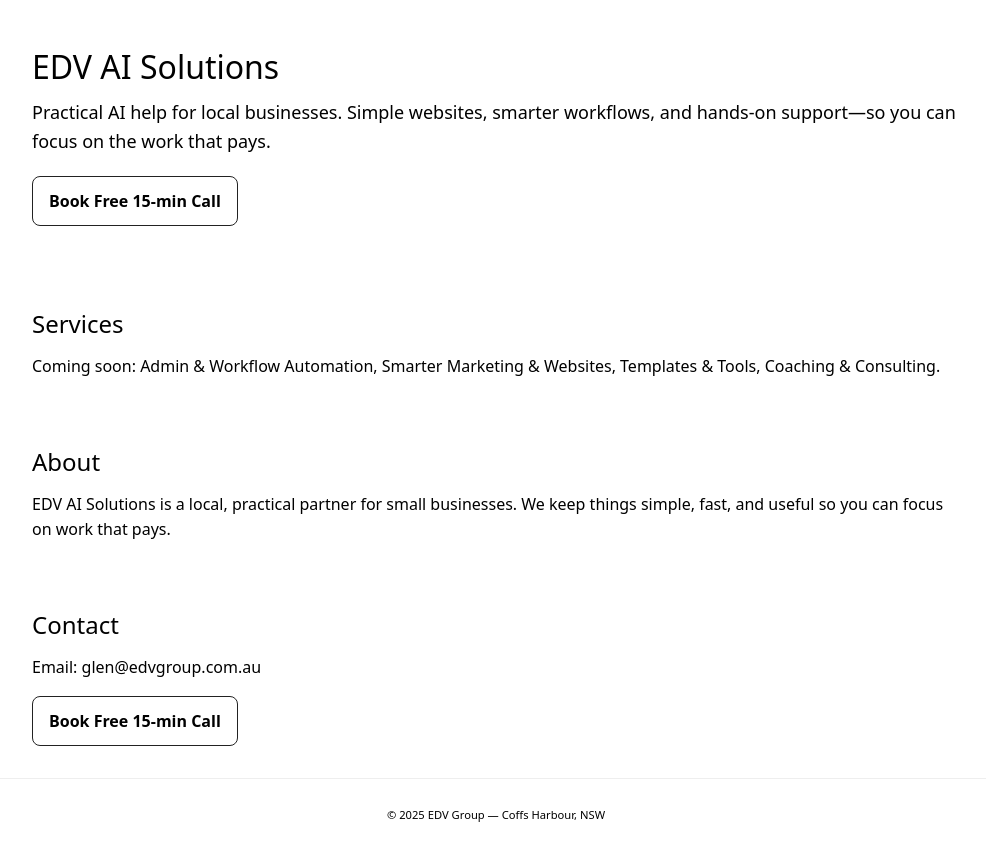
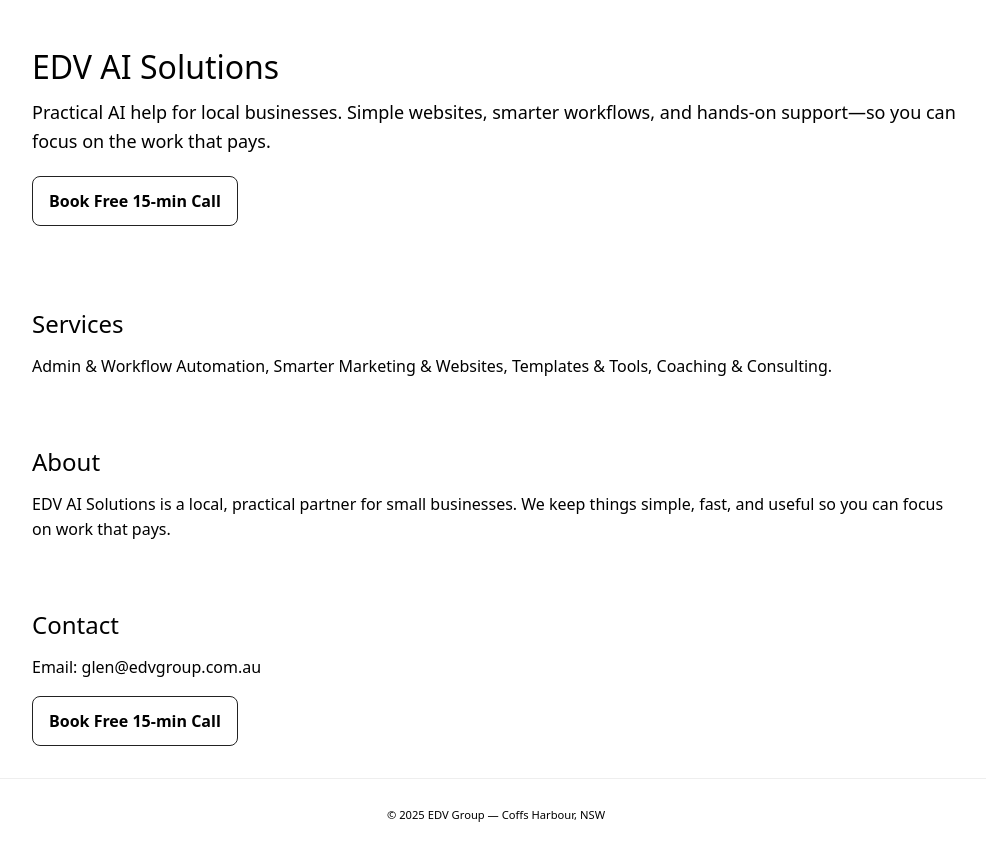
Before and after one commit to Hoppy17/edv-ai-site, a React (Vite) app: page / in a window 1280 px wide. Shown: the whole page, without its empty margins (144-1130 px from the left). Built offline with nearby package versions, Linux system fonts and the light colour scheme.

Commit message:
Update Services copy

```diff
--- a/src/components/Services.tsx
+++ b/src/components/Services.tsx
@@ -3,7 +3,7 @@ export default function Services() {
     <section style={{ padding: "32px 16px", maxWidth: 960, margin: "0 auto" }}>
       <h2 style={{ fontSize: 24, marginBottom: 12 }}>Services</h2>
       <p style={{ fontSize: 16, lineHeight: 1.6 }}>
-        Coming soon: Admin & Workflow Automation, Smarter Marketing & Websites, Templates & Tools, Coaching & Consulting.
+        Admin & Workflow Automation, Smarter Marketing & Websites, Templates & Tools, Coaching & Consulting.
       </p>
     </section>
   );
```
